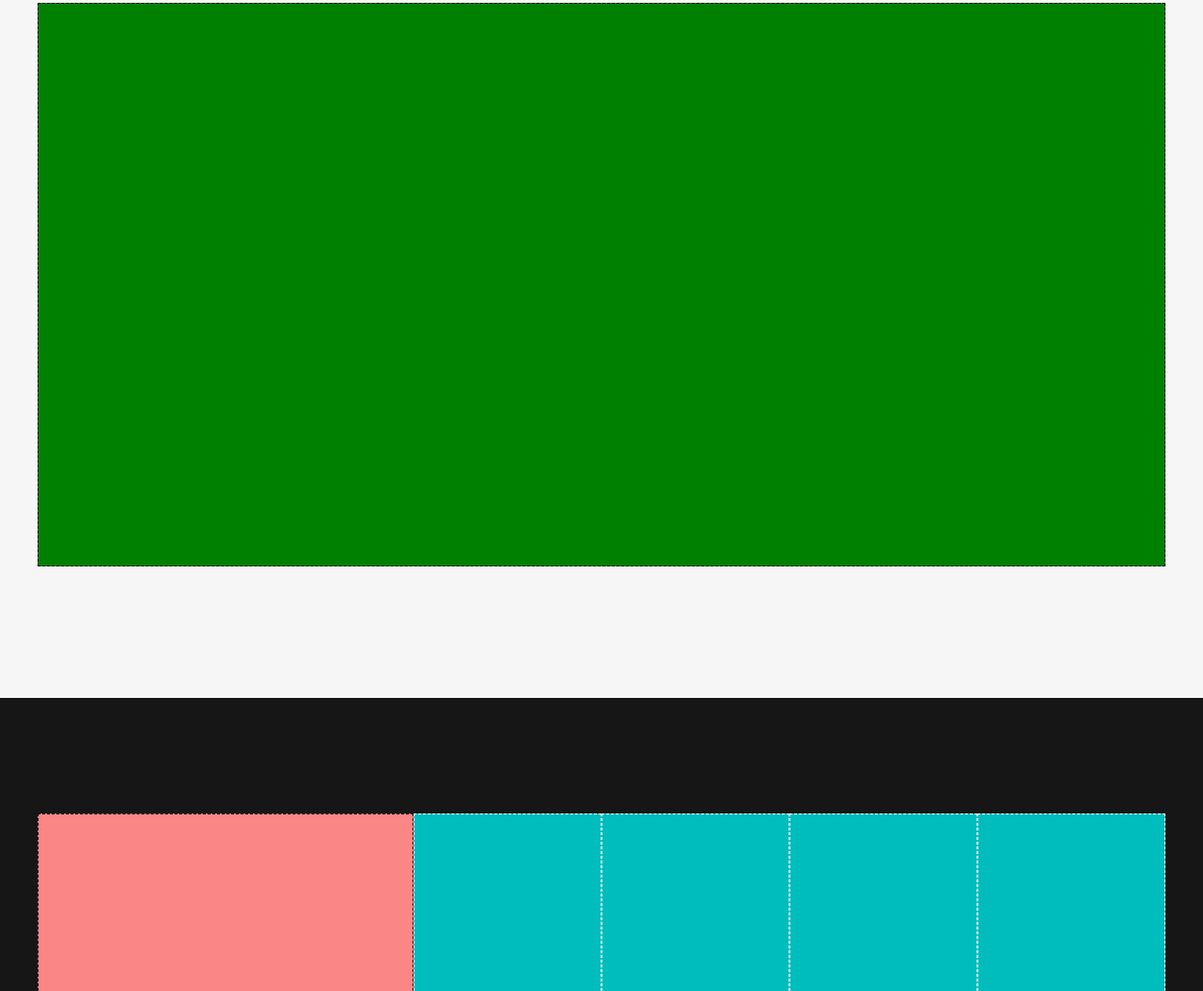
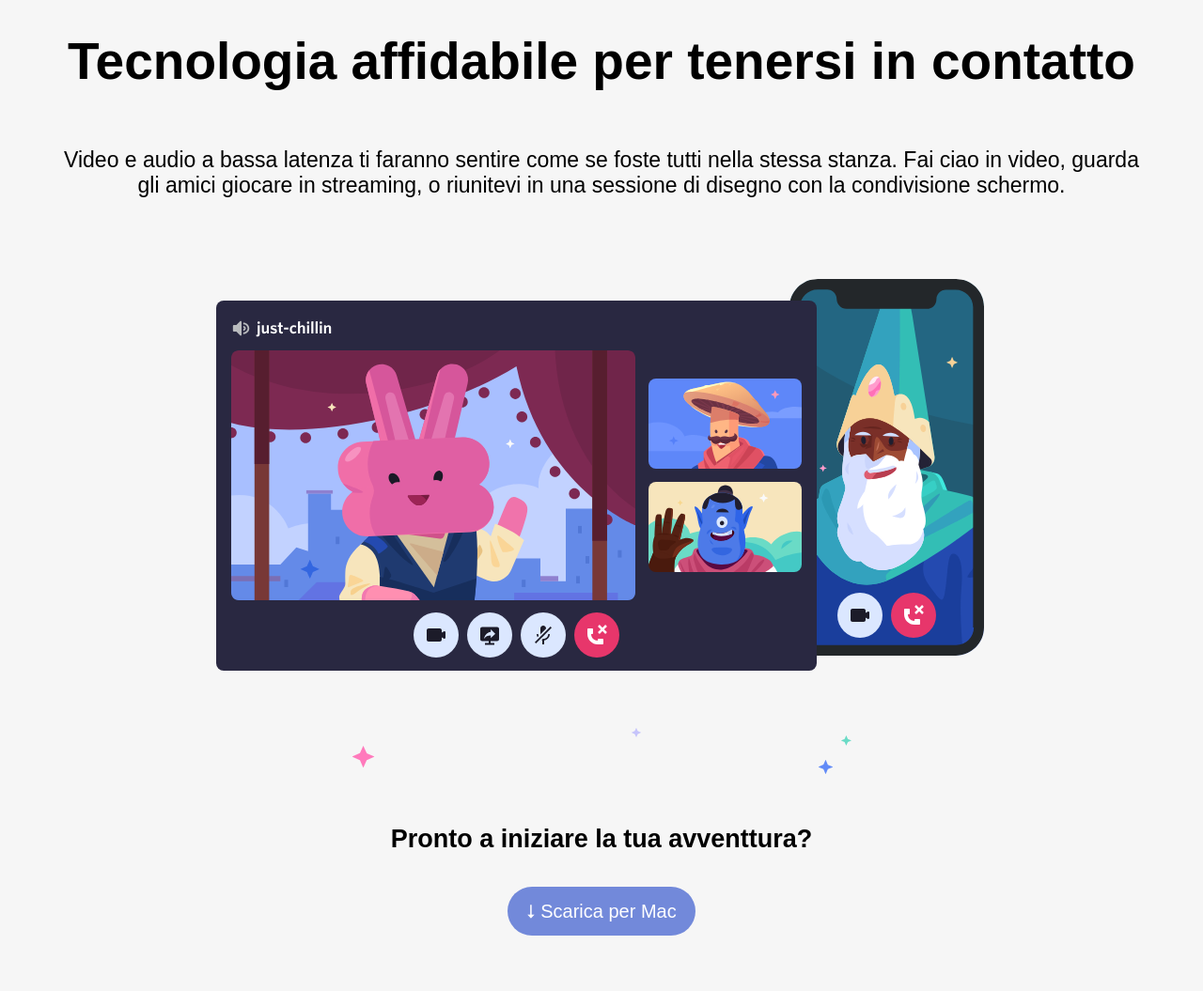
Before and after one commit to Andrearomeo04/htmlcss-discord, a plain HTML site: page index.html in a window 1280 px wide. Shown: the part 3175-4230 px from the top of the page at 94% size. Drawn offline with Linux system fonts and the light colour scheme.

Commit message:
[UPD] completed last row of main

```diff
--- a/css/style.css
+++ b/css/style.css
@@ -97,7 +97,7 @@ header {
 
 .col-100-foot-main {
     width: 100%;
-    height: 600px;
+    height: 1000px;
 }
 
 .col-33-foot-main {
@@ -193,9 +193,6 @@ header {
     background-color: rgb(140, 240, 218);
 }
 
-.col-green{
-    background-color: green;
-}
 
 /* col colors section end  */
 
@@ -232,6 +229,15 @@ header {
     font-size: 20px;
 }
 
+.btn-cobalt {
+    padding: 15px 20px;
+    color: #fff;
+    border-radius: 30px;
+    text-decoration: none;
+    font-size: 20px;
+    background-color: #7289da;
+}
+
 .btn-white {
     background-color: #fff;
 }
@@ -258,6 +264,11 @@ span {
     font-size: 55px;
 }
 
+h3 {
+    font-size: 27px;
+    padding: 50px 0px;
+}
+
 p {
     font-size: 23px;
     padding: 30px 0px;
--- a/index.html
+++ b/index.html
@@ -100,11 +100,23 @@
         <div class="bg-light-grey">
             <div class="container-lg">
                 <div class="row">
-                    <div class="col-100-foot-main col-green my-col border-dash"></div>
+                    <div class="col-100-foot-main my-col text-center">
+                        <h2 class="font-size-title py-30">Tecnologia affidabile per tenersi in contatto</h2>
+                        <p>Video e audio a bassa latenza ti faranno sentire come se foste tutti nella stessa stanza. Fai ciao in video, guarda <br> gli amici giocare in streaming, o riunitevi in una sessione di disegno con la condivisione schermo.</p>
+                        <img src="./img/item4-big.svg" alt="item4-big">
+                        <img src="./img/stars.svg" alt="stars">
+                        <h3>Pronto a iniziare la tua avventtura?</h3>
+                        <span class="btn-cobalt">&#11107; Scarica per Mac</span>
+                    </div>
                 </div>
             </div>
         </div>
 
+    </main>
+    <!-- main section end  -->
+
+    <!-- footer section  -->
+    <footer>
         <!-- first black row -->
         <div class="bg-black border-btm-footer">
             <div class="container-lg">
@@ -117,11 +129,6 @@
                 </div>
             </div>
         </div>
-    </main>
-    <!-- main section end  -->
-
-    <!-- footer section  -->
-    <footer>
 
         <!-- 2nd black row -->
         <div class="bg-black-footer">
```
